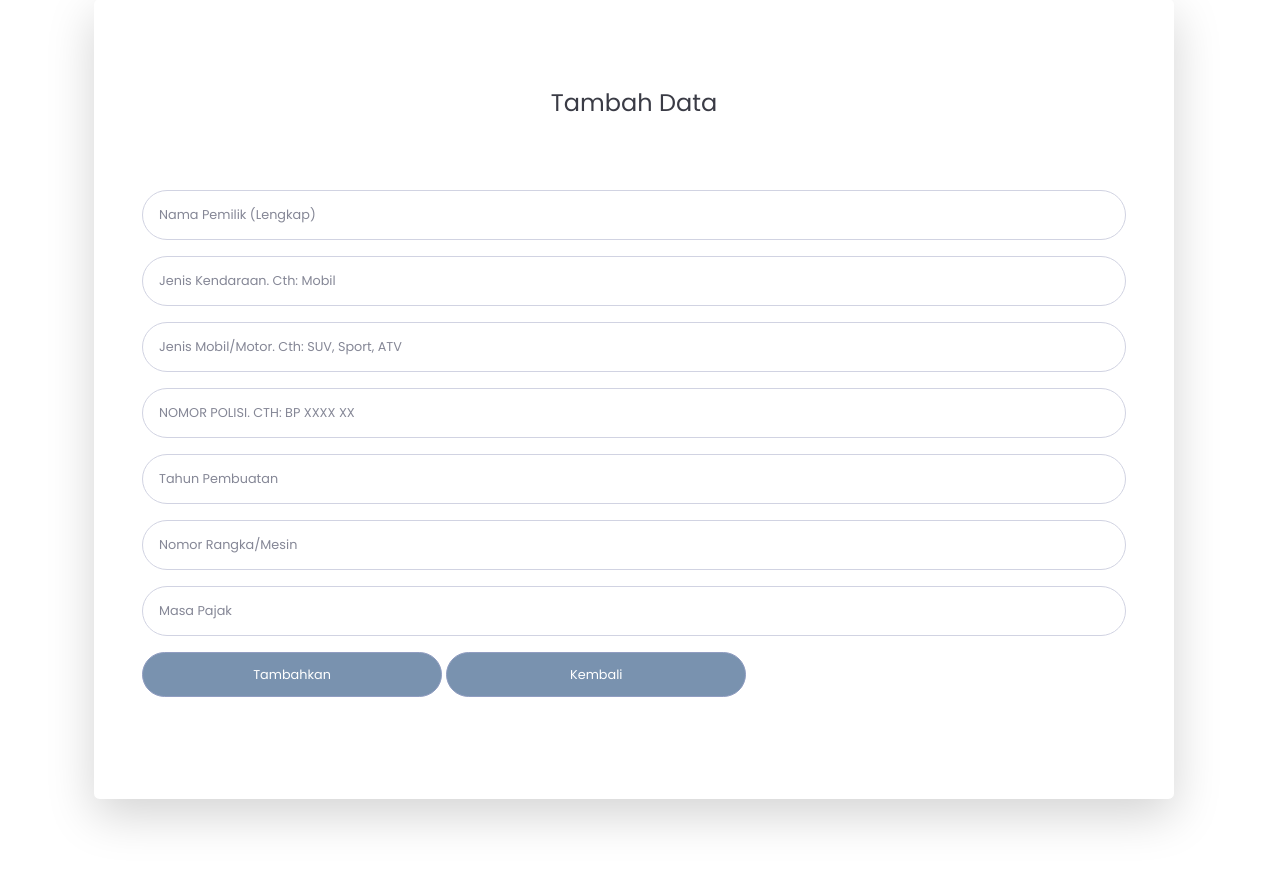
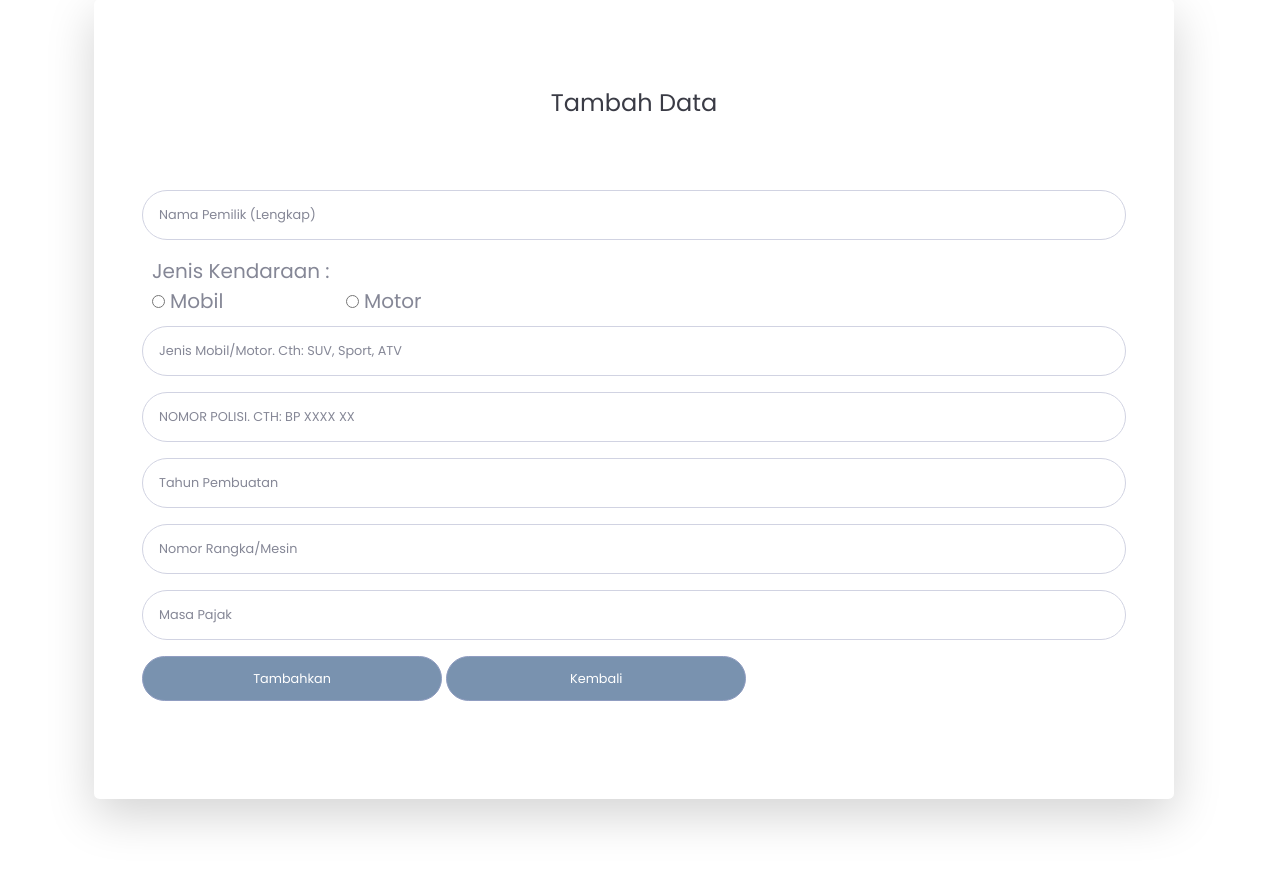
Before and after one commit to irenedocode/iibnpajak, a PHP site: page /admin/tambah.php in a window 1280 px wide. Shown: the part 158-1034 px from the top of the page. Run offline with PHP 8.4, Linux system fonts and the light colour scheme.

Commit message:
radio done

```diff
--- a/admin/riwayat.php
+++ b/admin/riwayat.php
@@ -65,7 +65,7 @@
                 <!-- Begin Page Content -->
                             <table style="position: sticky; width: 30%; ">
                                 <form class="form">
-                                        <input type="text" id="1" onkeyup="searchTable(1)" size="20" placeholder="Cari No Plat"
+                                        <input type="text" id="1" onkeyup="searchTable(4)" size="20" placeholder="Cari NTPN"
                                         style="
                                         margin-left: 3%;
                                         border-radius: 10px;
--- a/admin/tambah.php
+++ b/admin/tambah.php
@@ -64,10 +64,17 @@
                                     id="nama" name="nama" aria-describedby="emailHelp" required
                                     placeholder="Nama Pemilik (Lengkap)">
                             </div>
-                            <div class="form-group">
-                                <input type="text" class="form-control form-control-user"
-                                    id="exampleInputEmail" name="jeniskendaraan" aria-describedby="emailHelp" required
-                                    placeholder="Jenis Kendaraan. Cth: Mobil">
+                            <div class="form-check-inline">
+                                <label for="jeniskendaraan" style="margin-left: 10px; margin-bottom: 10px; font-size: 20px">Jenis Kendaraan : <br>
+                                    <label class="form-check-label" style="font-size: 20px">
+                                        <input type="radio" class="form-check-input" name="jeniskendaraan" value="mobil" required>Mobil
+                                    </label>
+                                </div>
+                                    <div class="form-check-inline">
+                                    <label class="form-check-label" style="font-size: 20px"> <br>
+                                        <input type="radio" class="form-check-input" name="jeniskendaraan" value="motor" required>Motor
+                                    </label>
+                                </label>
                             </div>
                             <div class="form-group">
                                 <input type="text" class="form-control form-control-user"
```
Also changed, not shown: feedback presentasi.txt (added, +17 -0 lines), feedback sekola.txt (renamed from feedback.txt).
